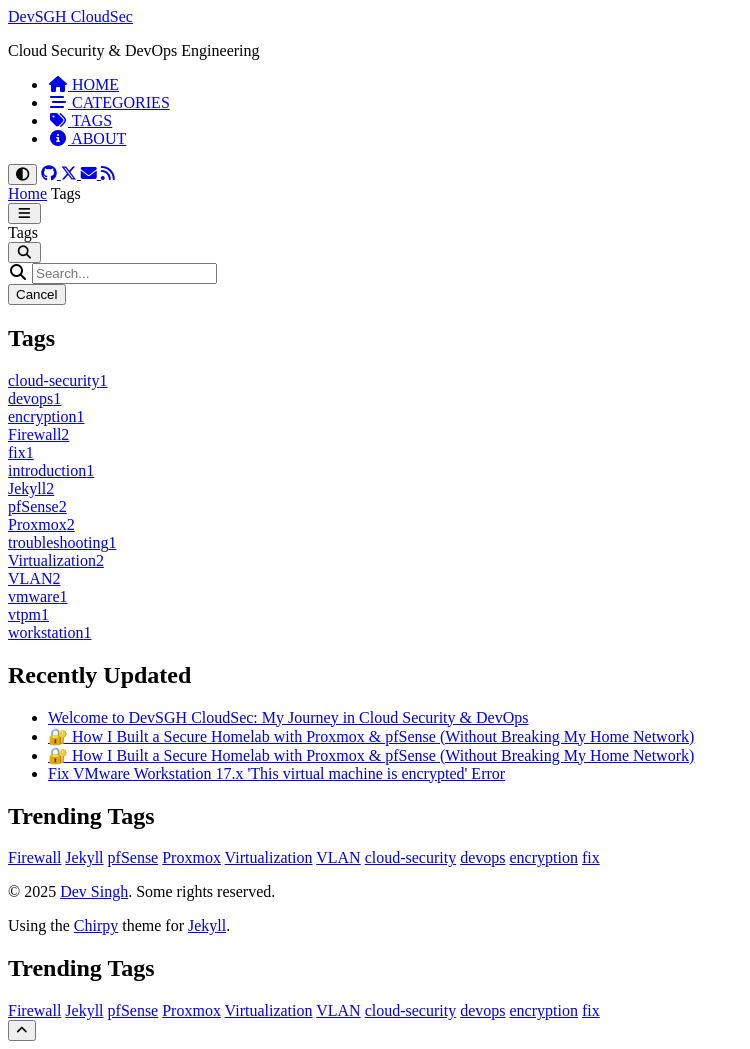
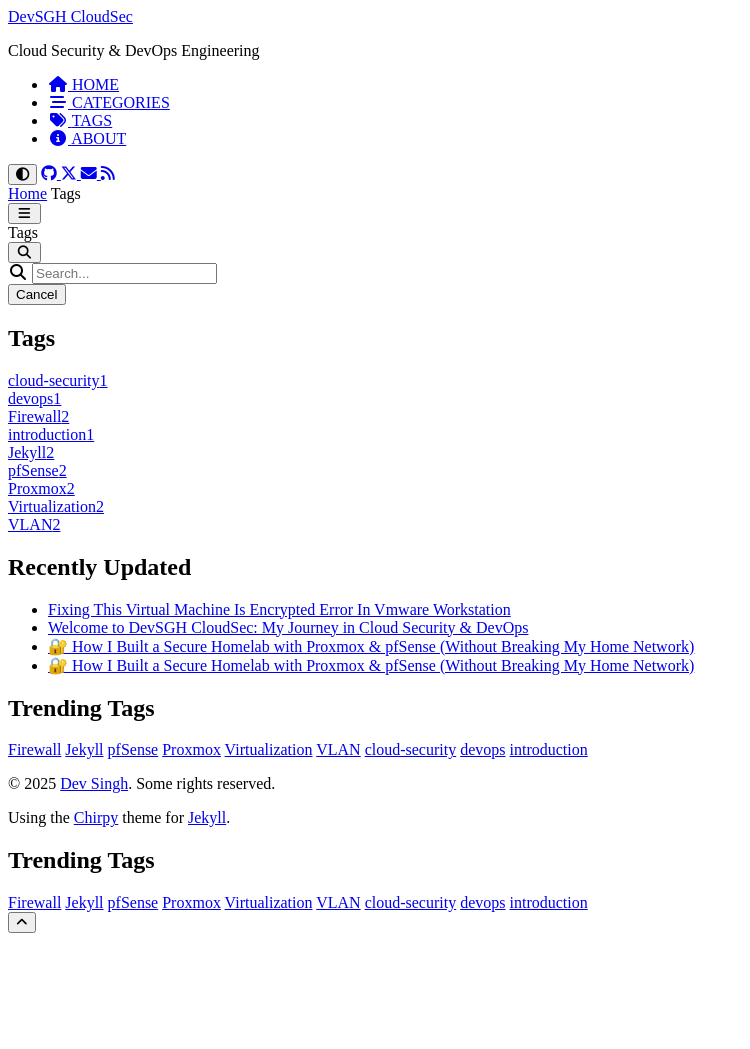
Before and after one commit to devsgh-cloudsec/devsgh-cloudsec.github.io, a Jekyll site: the page built from _tabs/tags.md, in a window 1280 px wide. Shown: the whole page, without its empty margins (0-750 px from the left). Built offline with Jekyll 4.4.1, drawn with Linux system fonts in a browser that asks for light colours; cached includes are drawn as plain includes; a script that is not in the unit is left out; comment, search, counter and statistics services are not loaded; after the commit the page ends 941 px from its top, so only the background shows below that; some of the changed lines change nothing that is shown.

Commit message:
Update 2025-09-15-fixing-this-virtual-machine-is-encrypted-error-in-vmware-workstation.md

`````diff
--- a/_posts/2025-09-15-fixing-this-virtual-machine-is-encrypted-error-in-vmware-workstation.md
+++ b/_posts/2025-09-15-fixing-this-virtual-machine-is-encrypted-error-in-vmware-workstation.md
@@ -1,278 +1,169 @@
+
+````markdown
 ---
-title: "Fix VMware Workstation 17.x 'This virtual machine is encrypted' Error"
-date: 2024-01-15 10:00:00 +0000
-categories: [Virtualization, VMware]
-tags: [vmware, workstation, vtpm, encryption, troubleshooting, fix]
-author: your-name
-description: "Complete guide to fix the 'This virtual machine is encrypted' error in VMware Workstation 17.x caused by vTPM auto-encryption behavior"
+title: 🛠️ "Fixing 'This Virtual Machine is Encrypted' Error in VMware Workstation"
+date: 2025-09-15 10:00:00 +1000
+categories: [Tutorials, VMware]
+tags: [VMware, Encryption, vTPM, Windows 11, Virtual Machine]
+description: Step-by-step guide to fix the "This virtual machine is encrypted" error when moving a Windows 11 VM with vTPM in VMware Workstation 17.6+.
 ---
 
-VMware Workstation 17.x introduced a behavior where VMs with vTPM attached may be marked as "encrypted" or "partial encryption" even without explicit user encryption. This guide provides a comprehensive step-by-step solution to resolve the password prompt issue.
+If you've moved a **Windows 11 virtual machine** (with **vTPM enabled**) to a new PC and suddenly see this:
 
-## Understanding the Issue
+> ❗ *"This virtual machine is encrypted. You must enter its password to continue."*
 
-<details>
-<summary><strong>🔍 What causes this problem?</strong></summary>
-<br>
-Workstation 17.x introduced a behavior where if a VM has a vTPM attached, VMware may mark it as "encrypted" (or "partial encryption") even if the user didn't explicitly encrypt it.
-
-**Key indicators in .vmx file:**
-- `vtpm.present = "TRUE"`
-- `vmx.encryptionType = "partial"`
-
-**Reference:** [Broadcom Knowledge Base - VM Encrypted After Updating](https://knowledge.broadcom.com/external/article/368787/vm-encrpyted-after-updating-to-vmware-wo.html)
-
-**Why this happens:**
-- The descriptor (header) of a monolithic single-file VMDK may need replacement if encrypted or corrupt
-- Files like `.nvram`, `.vmxf`, `.vmsd` contain metadata that triggers password prompts
-- VMware's dsfo/dsfi tools are designed specifically for this issue
-
-**Community Discussion:** [Reddit - VMware Workstation Pro 16.2 vTPM Removal](https://www.reddit.com/r/vmware/comments/qahp5c/vmware_workstation_pro_162_how_to_remove/)
-</details>
+...even though **you never encrypted it** — you're not alone. Here's how to fix it. ✅
 
 ---
 
-## Step-by-Step Solution
+## 📑 Table of Contents
 
-Follow these steps in order. **Test your VM after each major step** - if the password prompt disappears, you can stop there.
-
-<details>
-<summary><strong>📋 Step 1: Create Backup</strong></summary>
-<br>
-
-**Critical first step - never skip this!**
-
-1. **Make a complete copy** of your VM folder
-2. **Include all files:**
-   - `.vmx` (configuration)
-   - `.vmdk` (disk files)
-   - `.nvram` (BIOS/UEFI settings)
-   - `.vmxf` (additional config)
-   - `.vmsd` (snapshot data)
-   - `.vmsn` (snapshot files)
-
-3. **Verify backup integrity** - ensure all files copied successfully
-4. **Test restore process** if you're unsure about backup completeness
-
-> **💡 Pro Tip:** Store backup in a separate location to prevent accidental overwrites
-</details>
-
-<details>
-<summary><strong>🔎 Step 2: Identify Disk Type & VM State</strong></summary>
-<br>
-
-**Before making any changes:**
-
-1. **Verify VMDK type:**
-   - **Monolithic:** Single large file (e.g., `VM.vmdk` - one file)
-   - **Split:** Multiple files (e.g., `VM.vmdk`, `VM-s001.vmdk`, `VM-s002.vmdk`, etc.)
-
-2. **Ensure proper VM state:**
-   - VM must be **powered off** (not suspended)
-   - **Close VMware Workstation** completely
-   - No VMware processes should be accessing the files
-
-3. **Check for snapshots:**
-   - Look for `.vmsn` files in VM folder
-   - Snapshots complicate the process - consider removing them if not needed
-
-> **⚠️ Warning:** Never edit VM files while Workstation is running or VM is suspended
-</details>
-
-<details>
-<summary><strong>✏️ Step 3: Edit .vmx File (Remove vTPM/Encryption Metadata)</strong></summary>
-<br>
-
-**Clean the VM configuration file:**
-
-1. **Navigate to VM folder** and create backup:
-   ```bash
-   copy vmname.vmx vmname.vmx.bak
-   ```
-
-2. **Open .vmx in text editor** (Notepad++, VS Code, etc.)
-
-3. **Remove or comment out these lines** (add `#` at beginning or delete entirely):
-   ```
-   vtpm.present = "TRUE"
-   managedvm.autoAddVTPM = "software"
-   vtpm.ekCSR = "..."
-   vtpm.ekCRT = "..."
-   encryption.keySafe = "..."
-   encryption.encryptedKey = "..."
-   encryption.data = "..."
-   vmx.encryptionType = "partial"
-   nvram = "..."
-   managedVM.ID = "..."
-   ```
-
-4. **Save the file** and close editor
-
-> **💡 Note:** The `vmx.encryptionType = "partial"` line is particularly important in 17.x versions
-</details>
-
-<details>
-<summary><strong>🗑️ Step 4: Delete Auxiliary/Metadata Files</strong></summary>
-<br>
-
-**Remove files containing problematic metadata:**
-
-**Delete or move these files from VM folder:**
-- `*.nvram` (BIOS/UEFI settings - will be regenerated)
-- `*.vmxf` (additional configuration metadata)
-- `*.vmsd` (snapshot metadata)
-
-**Optional - if you don't need snapshots:**
-- `*.vmsn` (snapshot files)
-
-**Command examples:**
-```bash
-# Windows
-del *.nvram *.vmxf *.vmsd
-del *.vmsn
-
-# Linux/Mac
-rm *.nvram *.vmxf *.vmsd
-rm *.vmsn
-```
-
-> **⚠️ Important:** Removing `.nvram` will reset BIOS/UEFI settings to defaults
-</details>
-
-<details>
-<summary><strong>🔧 Step 5: VMDK Descriptor Repair (For Single-File VMDKs Only)</strong></summary>
-<br>
-
-**Only perform if Steps 3-4 didn't resolve the issue AND you have a monolithic (single-file) VMDK:**
-
-### 5.1 Create Temporary Clean VM
-
-1. **Create new VM** in VMware Workstation:
-   - Same disk size as original
-   - Use **"Store virtual disk as a single file"** option
-   - Name it clearly (e.g., "TempCleanVM")
-
-### 5.2 Download dsfo/dsfi Tools
-
-1. **Download dsfok tools** containing:
-   - `dsfo.exe` (extract descriptor)
-   - `dsfi.exe` (inject descriptor)
-
-### 5.3 Extract Clean Descriptor
-
-1. **Navigate to temp VM folder**
-2. **Extract clean header:**
-   ```cmd
-   dsfo.exe "TempVM.vmdk" 0 1536 Metadata-OK.bin
-   ```
-   - This extracts first 1536 bytes (descriptor header)
-   - Creates `Metadata-OK.bin` with clean metadata
-
-### 5.4 Inject Clean Descriptor
-
-1. **Copy `Metadata-OK.bin`** to original VM folder
-2. **Inject clean header into original VMDK:**
-   ```cmd
-   dsfi.exe "OriginalVM.vmdk" 0 1536 Metadata-OK.bin
-   ```
-
-> **⚠️ Critical:** This only works for truly single-file VMDKs, not split disks or encrypted descriptors
-</details>
-
-<details>
-<summary><strong>🚀 Step 6: Re-import & Test VM</strong></summary>
-<br>
-
-**Bring your VM back to life:**
-
-1. **Open VMware Workstation**
-
-2. **Remove VM from library** (if still visible):
-   - Right-click VM → "Remove from Library"
-   - Don't delete files, just remove reference
-
-3. **Re-import the VM:**
-   - File → "Open a Virtual Machine..."
-   - Navigate to your edited `.vmx` file
-   - Click "Open"
-
-4. **Test startup:**
-   - Power on the VM
-   - Check if password prompt appears
-   - Verify VM boots normally
-
-> **🎉 Success Indicator:** VM starts without password prompt and boots to operating system
-</details>
-
-<details>
-<summary><strong>🛡️ Step 7: Re-add vTPM (Optional)</strong></summary>
-<br>
-
-**If you need TPM functionality (Windows 11, BitLocker, etc.):**
-
-### After VM is working normally:
-
-1. **Access VM Settings:**
-   - Right-click VM → "Settings"
-   - Go to "Hardware" tab
-
-2. **Add TPM Module:**
-   - Click "Add..." → "Trusted Platform Module"
-   - Follow wizard to completion
-
-3. **Alternative manual method:**
-   - Edit `.vmx` file
-   - Add: `managedvm.autoAddVTPM = "software"`
-   - **Only do this after confirming VM works without TPM**
-
-> **⚠️ Warning:** Only re-add vTPM after confirming the VM boots successfully without it
-</details>
+{% include toc %}
 
 ---
 
-## Important Notes & Troubleshooting
+## 🧠 Why this happens
+
+When you enable **vTPM** in a VM, VMware encrypts certain metadata by default — even if **you didn’t enable full disk encryption**.
+When you move the VM to a different machine, VMware may ask for a **non-existent password**.
+
+---
+
+## 🛠️ What you'll need
+
+- VMware Workstation **Pro 17.6+**
+- Your existing **.vmdk** (monolithic/single-file format preferred)
+- A **temporary VM** with the same disk size
+- Tool: [dsfok.zip](https://sanbarrow.com/files/dsfok.zip) (`dsfo.exe` and `dsfi.exe`)
+- A few minutes of patience 😅
+
+---
+
+## 🔧 Step-by-step fix
 
 <details>
-<summary><strong>⚠️ Special Considerations</strong></summary>
-<br>
+<summary>🧹 Step 1: Clean up the VM config</summary>
 
-### Critical Points:
+1. Open the `.vmx` file of your **non-working VM** in a text editor.
+2. Remove or comment out these lines if present:
 
-1. **Truly Encrypted VMs:**
-   - If descriptor is genuinely encrypted (not just flagged), recovery may be impossible without the password/key
-   - VMware KB states descriptor recreation cannot work for actually encrypted descriptors
+   ```text
+   nvram = ...
+   managedvm.autoAddVTPM = ...
+   managedVM.ID = ...
+   encryption.encryptedKey = ...
+   vtpm.ekCSR = ...
+   vtpm.ekCRT = ...
+   vtpm.present = ...
+   encryption.keySafe = ...
+   encryption.data = ...
+````
 
-2. **Always Work Offline:**
-   - Perform all operations with VMware Workstation completely closed
-   - Ensure no VMware processes are running
+3. Delete the following files from the VM folder:
 
-3. **UEFI/BIOS Settings:**
-   - Deleting `.nvram` resets firmware settings
-   - May need to re-configure boot settings
-   - Add `firmware = "efi"` to `.vmx` if using UEFI
-
-4. **Backup Verification:**
-   - Test your backup before starting the process
-   - Ensure you can restore if something goes wrong
-
-### If Problems Persist:
-
-- **Double-check** all encryption-related lines were removed from `.vmx`
-- **Verify** VM is completely powered off during edits
-- **Confirm** you're working with the correct VMDK type
-- **Consider** creating a new VM and importing the fixed VMDK
+   * `*.nvram`
+   * `*.vmsd`
+   * `*.vmxf`
 
 </details>
 
 ---
 
-## References & Resources
+<details>
+<summary>🧪 Step 2: Create a temporary VM</summary>
 
-- [Broadcom KB: VM Encrypted After Updating to VMware Workstation](https://knowledge.broadcom.com/external/article/368787/vm-encrpyted-after-updating-to-vmware-wo.html)
-- [Reddit: VMware Workstation "This virtual machine is encrypted" Error](https://www.reddit.com/r/vmware/comments/17brrwg/this_virtual_machine_is_encrypted_you_must_enter/)
-- [Reddit: Move Windows 11 VM with TPM](https://www.reddit.com/r/vmware/comments/tkeu8q/move_a_windows_11_vm_with_tpm_to_a_new_computer/i1szpho/)
-- [VMware Community: vTPM & Encrypted Descriptors](https://community.broadcom.com/vmware-cloud-foundation/communities/community-home/digestviewer/viewthread?GroupId=7171&MessageKey=fdfa255c-08c8-48e1-b1e3-ba0826e59e2a&CommunityKey=fb707ac3-9412-4fad-b7af-018f5da56d9f)
+1. In VMware Workstation, **create a new VM**:
+
+   * Choose **"I will install the OS later."**
+   * Use the **same disk size** (e.g., 60 GB).
+   * Select **monolithic (single file)** format.
+
+2. Locate the `.vmdk` file of this temporary VM.
+
+</details>
 
 ---
 
-💬 **Need Help?** Leave a comment below or [open an issue on GitHub](https://github.com/devsgh-cloudsec/devsgh-cloudsec.github.io) if you encounter any problems with this solution.
+<details>
+<summary>📦 Step 3: Extract clean VMDK metadata</summary>
+
+1. Download and extract [`dsfok.zip`](https://sanbarrow.com/files/dsfok.zip).
+2. Place `dsfo.exe` in the same folder as the **temporary VM**.
+3. Run this in Command Prompt:
+
+   ```bash
+   dsfo.exe "TEMP_VM.vmdk" 0 1536 Metadata-OK.bin
+   ```
+
+   ✅ This extracts unencrypted VMDK metadata.
+
+</details>
+
+---
+
+<details>
+<summary>💉 Step 4: Inject clean metadata into the broken VM</summary>
+
+1. Copy `Metadata-OK.bin` to your **non-working VM’s** folder.
+2. Copy `dsfi.exe` there too.
+3. Run this in Command Prompt:
+
+   ```bash
+   dsfi.exe "BROKEN_VM.vmdk" 0 1536 Metadata-OK.bin
+   ```
+
+   ✅ This replaces the corrupted/encrypted metadata with a clean one.
+
+</details>
+
+---
+
+<details>
+<summary>🔁 Step 5: Reopen the VM</summary>
+
+1. In VMware, select **Open a Virtual Machine** and load the fixed `.vmx`.
+2. The **"Encrypted" password prompt** should disappear.
+3. If the VM boots — 🎉 success!
+
+</details>
+
+---
+
+## 📝 Optional: Re-enable vTPM
+
+If you want to re-enable vTPM after recovery, add these lines back to `.vmx`:
+
+```text
+managedvm.autoAddVTPM = "software"
+firmware = "efi"
+uefi.secureBoot.enabled = "TRUE"
+```
+
+⚠️ Only after confirming the VM runs properly.
+
+---
+
+## 🙌 Final Thoughts
+
+This fix is best for:
+
+* VMs with **vTPM but no BitLocker/full disk encryption**
+* Virtual disks stored as **monolithic (single-file)**
+
+If your VM uses split `.vmdk`s or actual encryption, recovery may be trickier.
+
+---
+
+## 📎 References & Inspirations
+
+* [Reddit: "This virtual machine is encrypted..." error](https://www.reddit.com/r/vmware/comments/17brrwg/this_virtual_machine_is_encrypted_you_must_enter/)
+* [Reddit: Move a Windows 11 VM with TPM](https://www.reddit.com/r/vmware/comments/tkeu8q/move_a_windows_11_vm_with_tpm_to_a_new_computer/i1szpho/)
+* [Reddit Comment: Metadata injection method](https://www.reddit.com/r/vmware/comments/tkeu8q/comment/i1szpho/)
+* [VMware Forum: vTPM & Encrypted Descriptors](https://community.broadcom.com/vmware-cloud-foundation/communities/community-home/digestviewer/viewthread?GroupId=7171&MessageKey=fdfa255c-08c8-48e1-b1e3-ba0826e59e2a&CommunityKey=fb707ac3-9412-4fad-b7af-018f5da56d9f)
+* [Archived VMware Community Thread on vTPM](https://web.archive.org/web/20220323211631/https://communities.vmware.com/t5/VMware-Workstation-Player/VMware-Player-Try-to-add-virtual-TPM-to-vmx-file-but-VMX-file-is/m-p/2874274#M37862)
+
+---
+
+💬 Got questions? Open an issue on [GitHub](https://github.com/devsgh-cloudsec/devsgh-cloudsec.github.io) or leave a comment below.
+
+```
`````
